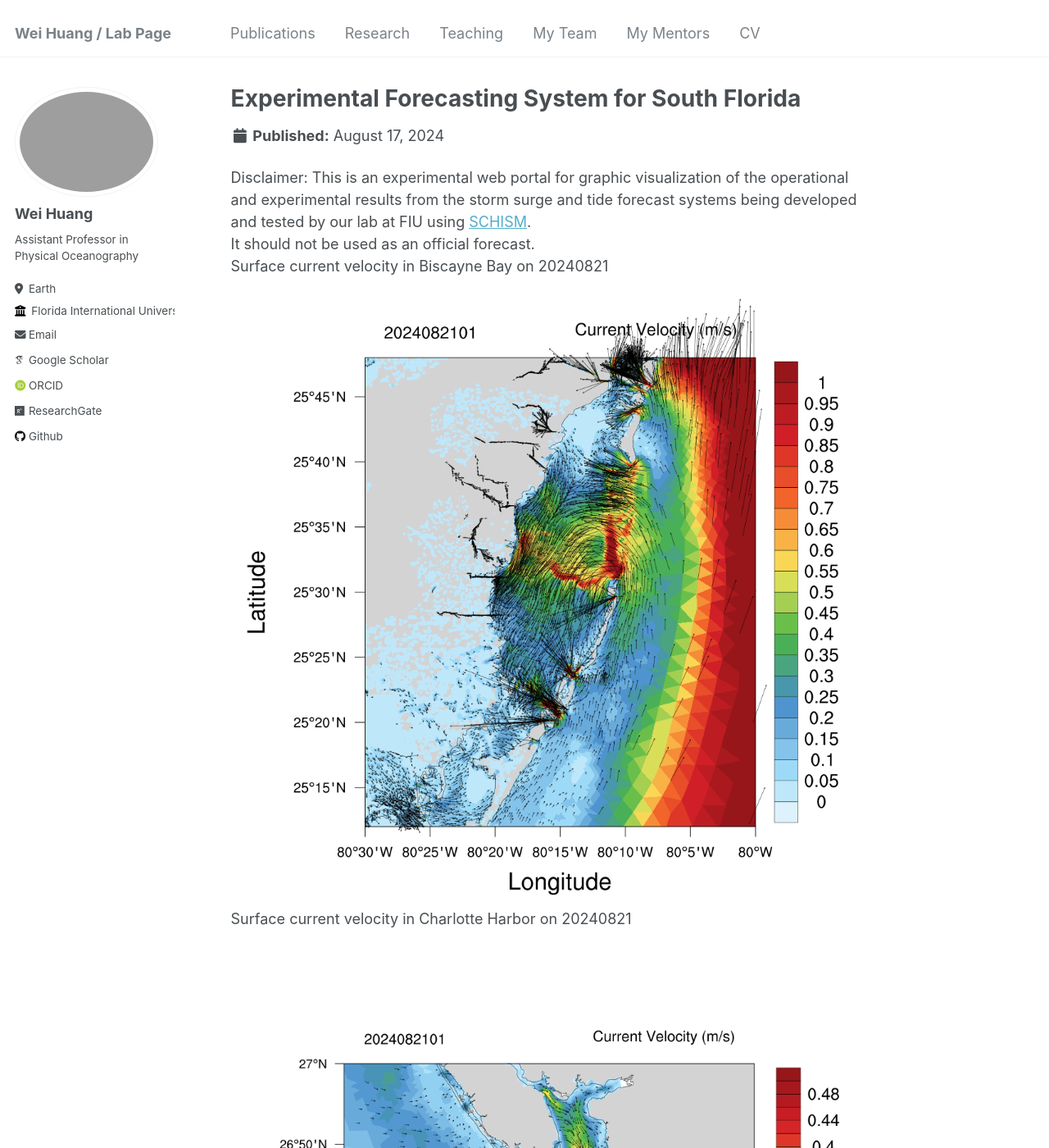
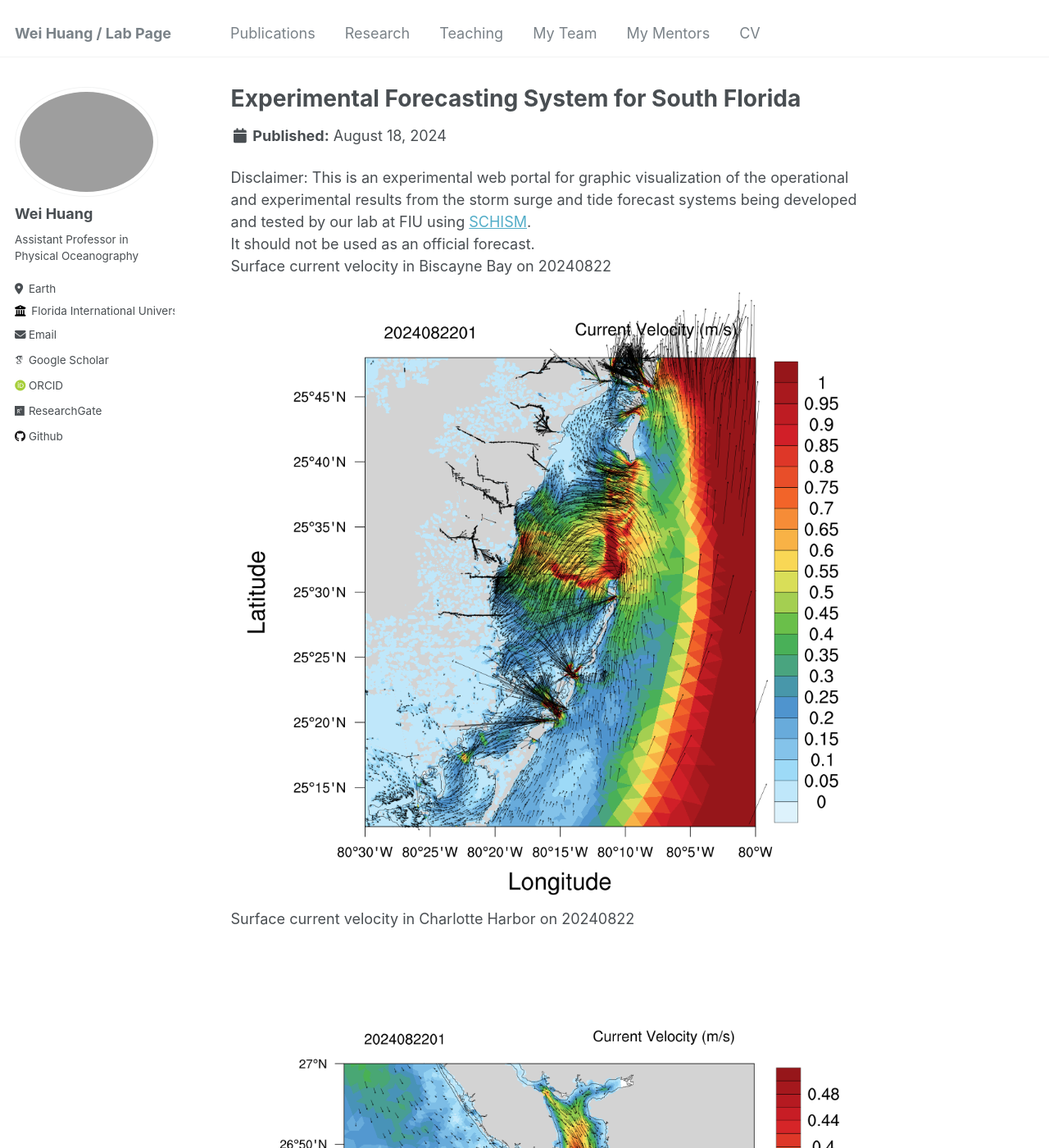
Before and after one commit to huang96169/huang96169.github.io, a Jekyll site: the page built from _research/research-1.md, in a window 1280 px wide and 1400 px high. Shown: the whole window at 82% size. Built offline with Jekyll 4.4.1, drawn with Linux system fonts in a browser that asks for light colours; some web fonts are replaced; some of the changed text lies outside the part shown.

Commit message:
replaced research_uv1.gif research_salt1.gif research_temp1.gif and replaced research_elev2.gif research_uv2.gif research_salt2.gif research_temp2.gif

```diff
--- a/_research/research-1.md
+++ b/_research/research-1.md
@@ -1,7 +1,7 @@
 ---
 title: "Experimental Forecasting System for South Florida"
-short: Surface current velocity of South Florida from 20240817 to 20240821
-date: 2024-08-17
+short: Surface current velocity of South Florida from 20240818 to 20240822
+date: 2024-08-18
 short1: "Disclaimer: This is an experimental web portal for graphic visualization of the operational and experimental results from the storm surge and tide forecast systems being developed and tested by our lab at FIU using [SCHISM](https://ccrm.vims.edu/schismweb/). It should not be used as an official forecast."
 excerpt: "<img src='/images/research_uv1.gif'>"
 collection: research
@@ -10,11 +10,11 @@ collection: research
 Disclaimer:
 This is an experimental web portal for graphic visualization of the operational and experimental results from the storm surge and tide forecast systems being developed and tested by our lab at FIU using [SCHISM](https://ccrm.vims.edu/schismweb/).<br/>
 It should not be used as an official forecast.<br/>
-Surface current velocity in Biscayne Bay on 20240821<br/>
+Surface current velocity in Biscayne Bay on 20240822<br/>
 <img src='/images/research_Bbay.png'>
-Surface current velocity in Charlotte Harbor on 20240821<br/>
+Surface current velocity in Charlotte Harbor on 20240822<br/>
 <img src='/images/research_Cbay.png'>
-Surface current velocity in Tampa Bay on 20240821<br/>
+Surface current velocity in Tampa Bay on 20240822<br/>
 <img src='/images/research_Tbay.png'>
 The map below showns observational stations used for validating the model's results, as well as the horizontal grid. <br/>
 The horizontal grid for SCHISM in simulating Biscayne Bay in South Florida, using flexible resolution resolving levees and canals (1-2 m), watershed rural and urban areas (30m-50m) and coastal ocean (500m-5km).<br/>
```
Also changed, not shown: _research/research-2.md (+6 -6 lines), images/research_Bbay.png, images/research_Cbay.png, images/research_Tbay.png, images/research_maxelev2.gif, 1 other file.
